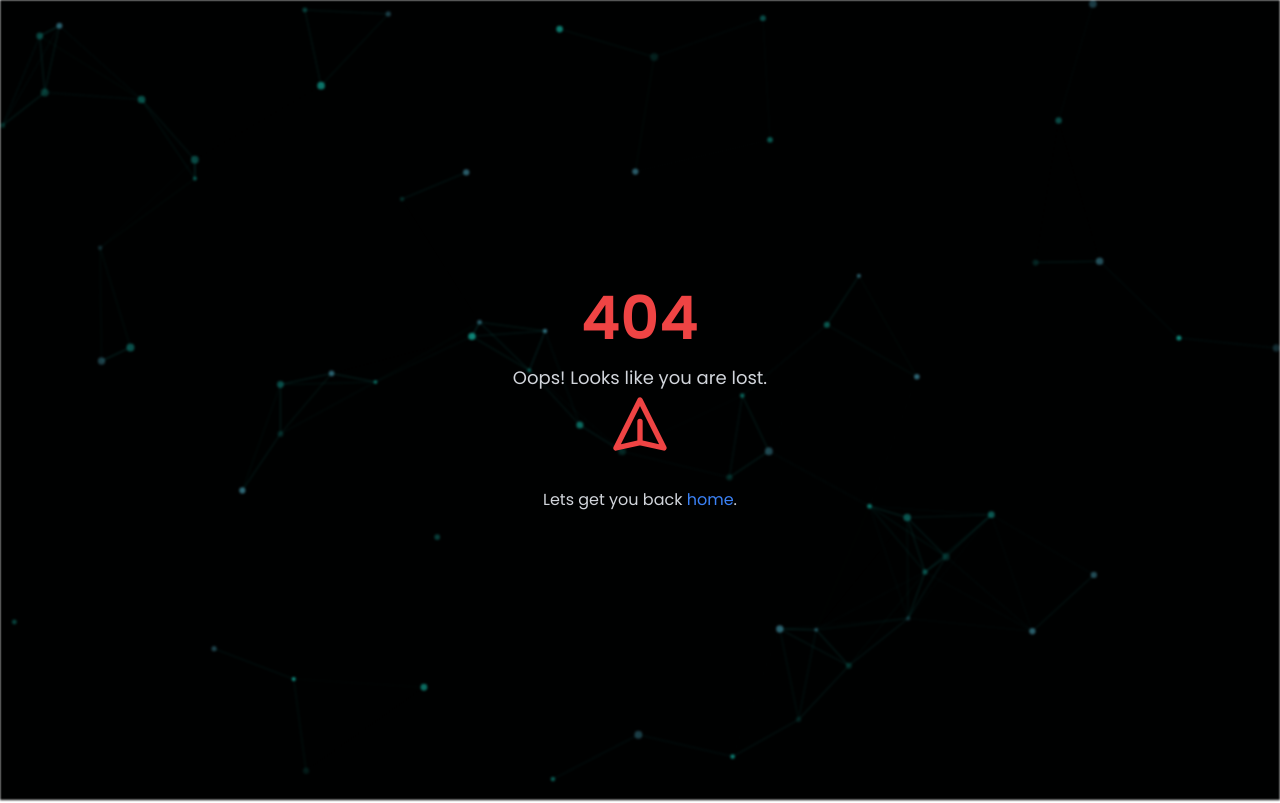
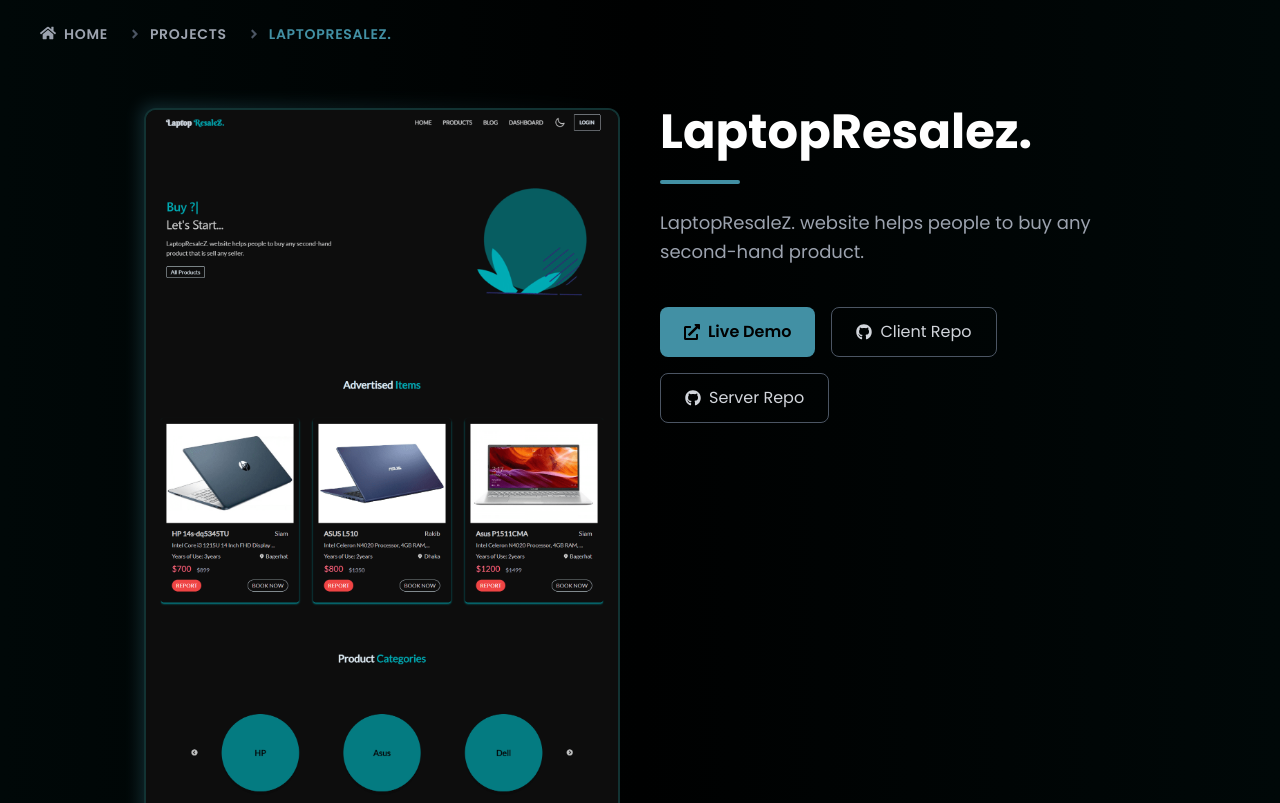
Before and after one commit to MehediAhsan/mehedi-portfolio-nextjs, a Next.js app: page /projects/1 in a window 1280 px wide. Before the commit this address had no page. Shown: the top 803 px of the page. Built offline with nearby package versions, Linux system fonts and the light colour scheme.

Commit message:
feat: implement projects section with project listing, detail pages, and reusable card and breadcrumb components

```diff
--- /dev/null
+++ b/src/app/projects/[id]/page.jsx
@@ -0,0 +1,96 @@
+import React from "react";
+import Image from "next/image";
+import Link from "next/link";
+import { projects } from "../../../data/projectsData";
+import { FaGithub, FaExternalLinkAlt } from "react-icons/fa";
+import Breadcrumb from "@/components/shared/Breadcrumb";
+
+const ProjectDetails = ({ params }) => {
+    const { id } = params;
+    const project = projects.find((p) => p.id === id);
+
+    if (!project) {
+        return (
+            <div className="min-h-screen flex items-center justify-center bg-gradient-to-r from-[#000808] via-[#000101] to-[#000808] text-white">
+                <div className="text-center">
+                    <h2 className="text-2xl font-bold mb-4">Project not found</h2>
+                    <Link href="/projects" className="text-primary hover:underline">
+                        Back to Projects
+                    </Link>
+                </div>
+            </div>
+        );
+    }
+
+    return (
+        <div className="min-h-screen bg-gradient-to-r from-[#000808] via-[#000101] to-[#000808] text-gray-300">
+            <Breadcrumb main="projects" sub={project.name} />
+
+            <div className="py-10 px-5 md:px-20 max-w-6xl mx-auto">
+                <div className="grid grid-cols-1 md:grid-cols-2 gap-10">
+                    {/* Project Image */}
+                    <div className="relative group">
+                        <div className="absolute -inset-1 bg-gradient-to-r from-primary to-secondary rounded-xl blur opacity-25 group-hover:opacity-50 transition duration-1000 group-hover:duration-200"></div>
+                        <div className="relative rounded-xl overflow-hidden border-2 border-[#123333] bg-[#000808]">
+                            <Image
+                                src={project.image}
+                                alt={project.name}
+                                width={800}
+                                height={600}
+                                className="w-full h-auto object-cover hover:scale-105 transition-transform duration-500"
+                            />
+                        </div>
+                    </div>
+
+                    {/* Project Info */}
+                    <div className="space-y-6">
+                        <h1 className="text-4xl md:text-5xl font-bold text-white mb-2">
+                            {project.name}
+                        </h1>
+
+                        <div className="h-1 w-20 bg-primary rounded-full"></div>
+
+                        <p className="text-lg leading-relaxed text-gray-400">
+                            {project.description}
+                        </p>
+
+                        <div className="flex flex-wrap gap-4 pt-4">
+                            <a
+                                href={project.live_link}
+                                target="_blank"
+                                rel="noopener noreferrer"
+                                className="flex items-center gap-2 px-6 py-3 bg-primary text-black font-semibold rounded-lg hover:bg-opacity-90 transition-all transform hover:-translate-y-1"
+                            >
+                                <FaExternalLinkAlt /> Live Demo
+                            </a>
+
+                            {project.github_client && (
+                                <a
+                                    href={project.github_client}
+                                    target="_blank"
+                                    rel="noopener noreferrer"
+                                    className="flex items-center gap-2 px-6 py-3 border border-gray-600 rounded-lg hover:border-primary hover:text-primary transition-all transform hover:-translate-y-1"
+                                >
+                                    <FaGithub /> Client Repo
+                                </a>
+                            )}
+
+                            {project.github_server && (
+                                <a
+                                    href={project.github_server}
+                                    target="_blank"
+                                    rel="noopener noreferrer"
+                                    className="flex items-center gap-2 px-6 py-3 border border-gray-600 rounded-lg hover:border-primary hover:text-primary transition-all transform hover:-translate-y-1"
+                                >
+                                    <FaGithub /> Server Repo
+                                </a>
+                            )}
+                        </div>
+                    </div>
+                </div>
+            </div>
+        </div>
+    );
+};
+
+export default ProjectDetails;
--- a/src/app/projects/page.jsx
+++ b/src/app/projects/page.jsx
@@ -2,16 +2,38 @@ import React from "react";
 import { projects } from "../../data/projectsData";
 import ProjectCard from "@/components/shared/ProjectCard";
 import Breadcrumb from "@/components/shared/Breadcrumb";
+import MotionWrapper from "@/components/shared/MotionWrapper";
 
 const AllProjects = () => {
   return (
     <div className="font-primary bg-gradient-to-r from-[#000808] via-[#000101] to-[#000808] overflow-hidden min-h-screen">
-      <Breadcrumb main="projects" sub="all projects"></Breadcrumb>
+      <Breadcrumb main="projects" sub="all projects" />
 
-      <div className="my-20 grid grid-cols-1 md:grid-cols-3 gap-10 px-10">
-        {projects.map((project, i) => (
-          <ProjectCard project={project} key={i} />
-        ))}
+      <div className="max-w-7xl mx-auto px-5 md:px-10 py-10">
+        {/* Hero Section */}
+        <MotionWrapper variantName="fadeInUp" className="text-center mb-16">
+          <h1 className="text-4xl md:text-6xl font-bold text-white mb-4">
+            My <span className="text-primary">Projects</span>
+          </h1>
+          <p className="text-gray-400 text-lg max-w-2xl mx-auto">
+            Explore a collection of my recent work, showcasing my skills in web development, design, and problem-solving.
+          </p>
+          <div className="h-1 w-24 bg-primary mx-auto mt-6 rounded-full"></div>
+        </MotionWrapper>
+
+        {/* Projects Grid */}
+        <div className="grid grid-cols-1 md:grid-cols-2 lg:grid-cols-3 gap-8 md:gap-10">
+          {projects.map((project, i) => (
+            <MotionWrapper
+              key={i}
+              variantName="fadeInUp"
+              delay={i * 0.1}
+              className="h-full"
+            >
+              <ProjectCard project={project} />
+            </MotionWrapper>
+          ))}
+        </div>
       </div>
     </div>
   );
--- a/src/components/shared/Breadcrumb.jsx
+++ b/src/components/shared/Breadcrumb.jsx
@@ -5,25 +5,25 @@ import { FaAngleRight, FaHome } from "react-icons/fa";
 const Breadcrumb = ({ main, sub }) => {
   return (
     <div
-        className="flex text-gray-700 p-5 bg-gray-900"
+      className="flex text-gray-400 py-6 px-5 md:px-10"
       aria-label="Breadcrumb"
     >
-        <ol className="inline-flex items-center space-x-1 md:space-x-3">
+      <ol className="inline-flex items-center space-x-1 md:space-x-3 uppercase tracking-wider text-xs md:text-sm font-semibold">
         <li className="inline-flex items-center">
           <Link
             href="/"
-              className="text-sm inline-flex items-center text-gray-300 hover:text-white"
+            className="inline-flex items-center hover:text-primary transition-colors duration-300"
           >
-              <FaHome className="mr-2 text-lg" />
+            <FaHome className="mr-2 text-base mb-0.5" />
             Home
           </Link>
         </li>
         <li>
           <div className="flex items-center">
-              <FaAngleRight className="text-xl text-gray-300" />
+            <FaAngleRight className="text-gray-600 mx-2" />
             <Link
               href={`/${main}`}
-                className="ml-1 md:ml-2 text-sm font-medium text-gray-300 hover:text-white"
+              className="hover:text-primary transition-colors duration-300"
             >
               {main}
             </Link>
@@ -31,8 +31,8 @@ const Breadcrumb = ({ main, sub }) => {
         </li>
         <li aria-current="page">
           <div className="flex items-center">
-              <FaAngleRight className="text-xl text-gray-300" />
-              <span className="ml-1 md:ml-2 text-sm font-medium text-gray-400">
+            <FaAngleRight className="text-gray-600 mx-2" />
+            <span className="text-primary">
               {sub}
             </span>
           </div>
--- a/src/components/shared/ProjectCard.jsx
+++ b/src/components/shared/ProjectCard.jsx
@@ -2,6 +2,7 @@ import Image from "next/image";
 import React from "react";
 import { FaExternalLinkAlt } from "react-icons/fa";
 import '../../styles/commonStyle.css';
+import Link from "next/link";
 
 const ProjectCard = ({ project }) => {
   return (
@@ -27,14 +28,16 @@ const ProjectCard = ({ project }) => {
           >
             <h5
               className="text-primary text-lg tracking-tight"
-              // style={{ fontFamily: "cursive" }}
+            // style={{ fontFamily: "cursive" }}
             >
               {project.name}
             </h5>
 
             <FaExternalLinkAlt size={14} className="mr-2 text-gray-200" />
           </a>
-          <button className="btn-details">Details</button>
+          <Link href={`/projects/${project.id}`}>
+            <button className="btn-details">Details</button>
+          </Link>
         </div>
       </div>
     </div>
```
Lines whose indentation alone changed are shown as unchanged.
